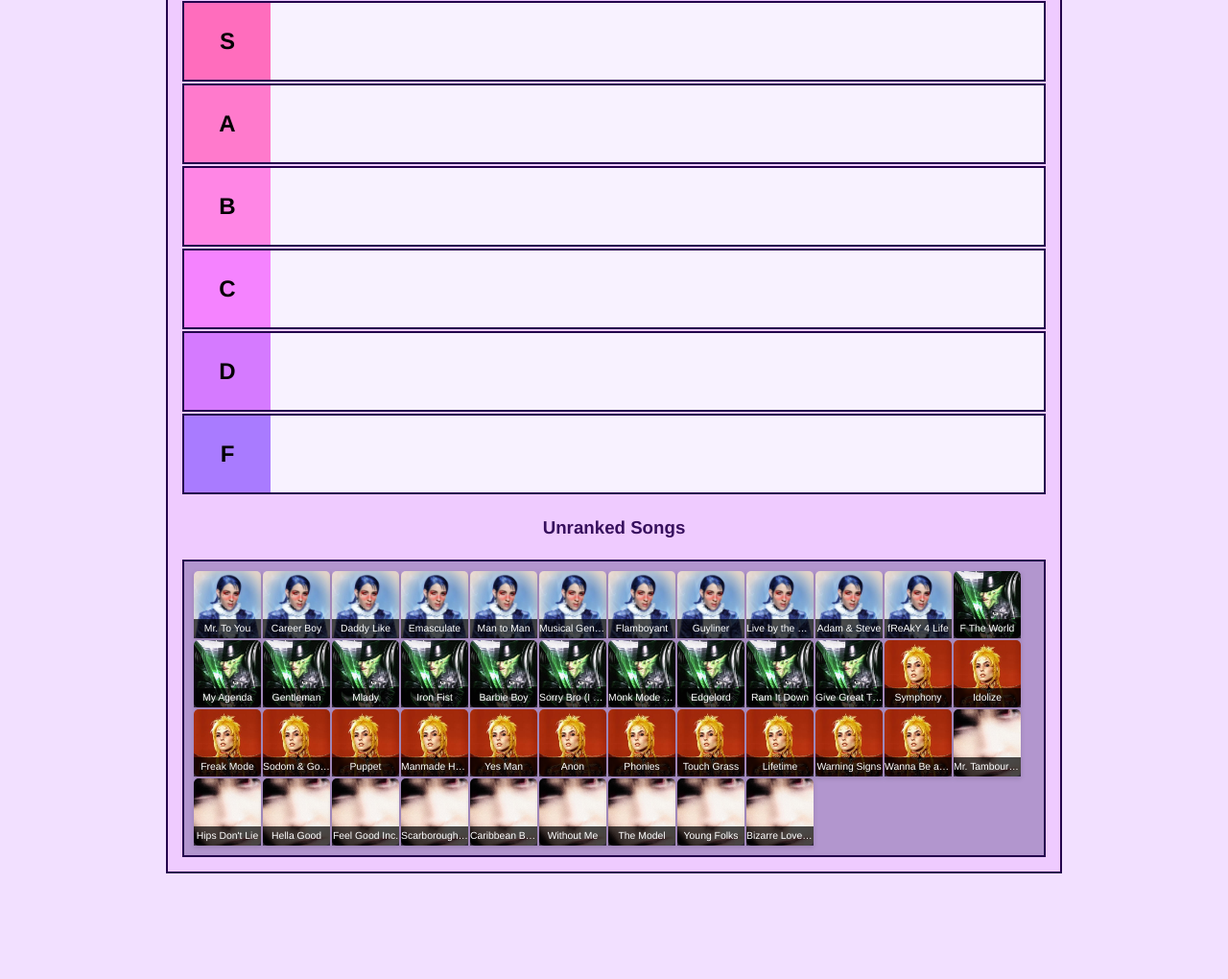
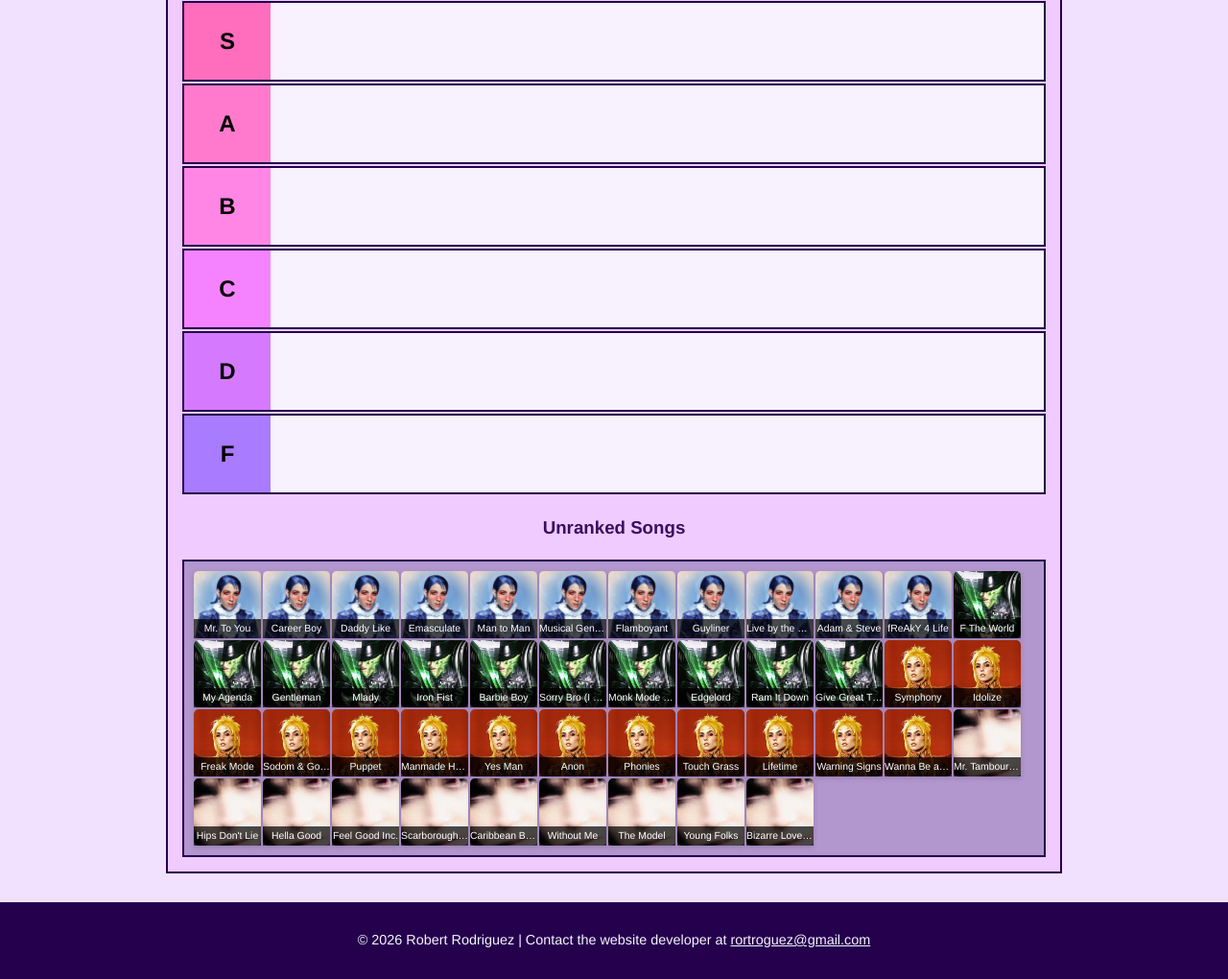
Before and after one commit to robertrodrigu3z/Artist-Showcase-Website, a website: page tierlist.html in a window 1280 px wide. Shown: the part 218-1238 px from the top of the page at 96% size. Before the commit the page ends 1158 px from the top, so only its background shows below. Drawn offline with Linux system fonts and the light colour scheme.

Commit message:
Minor changes

```diff
--- a/tierlist.html
+++ b/tierlist.html
@@ -53,7 +53,6 @@
             <div class="tier-dropzone" ondragover="allowDrop(event)" ondrop="drop(event)"></div>
         </div>
 
-        <!-- Where unranked songs are stored until they're dragged out -->
         <div class="song-pool-container">
             <h3>Unranked Songs</h3>
             <div class="song-pool">
@@ -61,5 +60,10 @@
             </div>
         </div>
     </main>
+
+    <footer>
+        <p>&copy; 2026 Robert Rodriguez | Contact the website developer at <a href="mailto:rortroguez@gmail.com">rortroguez@gmail.com</a></p>
+    </footer>
+
     <script src="script.js" defer></script>
 </body>
```
Also changed, not shown: index.html (+1 -0 lines), visuals.html (line endings or trailing spaces).
